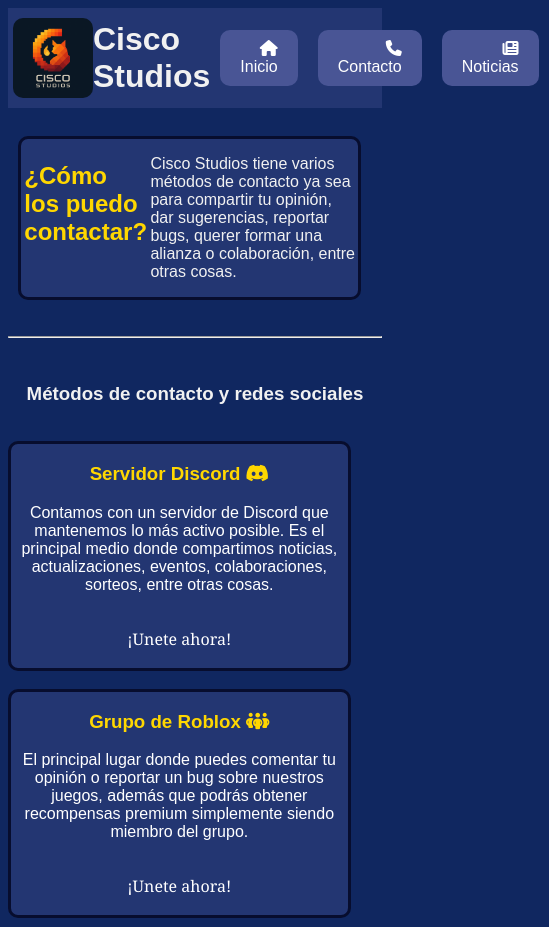
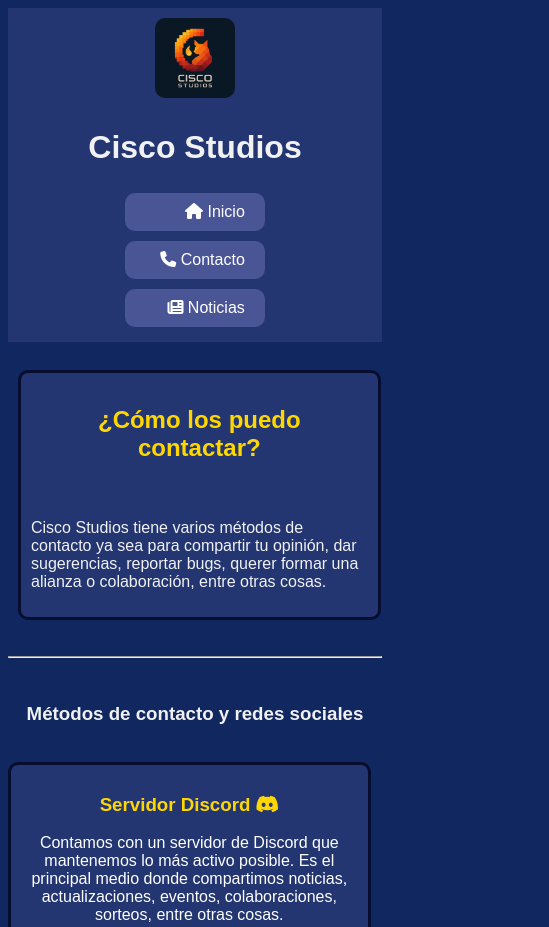
Before and after one commit to CiscoR777/cisco-studios, a plain HTML site: page contact.html in a window 390 px wide. Shown: the top 927 px of the page, 549 px wide, since content can reach past the window. Drawn offline with Linux system fonts and the light colour scheme; a web font is replaced by a local one.

Commit message:
Add files via upload

```diff
--- a/style.css
+++ b/style.css
@@ -181,3 +181,57 @@ body {
     font-size: 105%;
     color: #495595;
 }
+
+@media (max-width: 768px) {
+    .Header-principal {
+        flex-direction: column;
+        height: auto;
+        padding: 10px 0;
+        text-align: center;
+    }
+
+    .logo-image {
+        margin-left: 0;
+        margin-bottom: 10px;
+    }
+
+    .espacio-lista-botones {
+        flex-direction: column;
+        gap: 10px;
+        height: auto;
+    }
+
+    .navegacion {
+        flex-direction: column;
+        align-items: center;
+    }
+
+    .navegacion a {
+        margin: 5px 0;
+        width: 80%;
+    }
+
+    .basic-info-div {
+        flex-direction: column;
+        padding: 10px;
+    }
+
+    .basic-info-div h2 {
+        text-align: center;
+    }
+
+    .espacio-juegos {
+        grid-template-columns: 1fr;
+        padding: 10px;
+    }
+
+    .carta-juego img {
+        width: 100%;
+        height: auto;
+    }
+
+    .contact-space {
+        flex-direction: column;
+        padding: 10px;
+    }
+}
```
